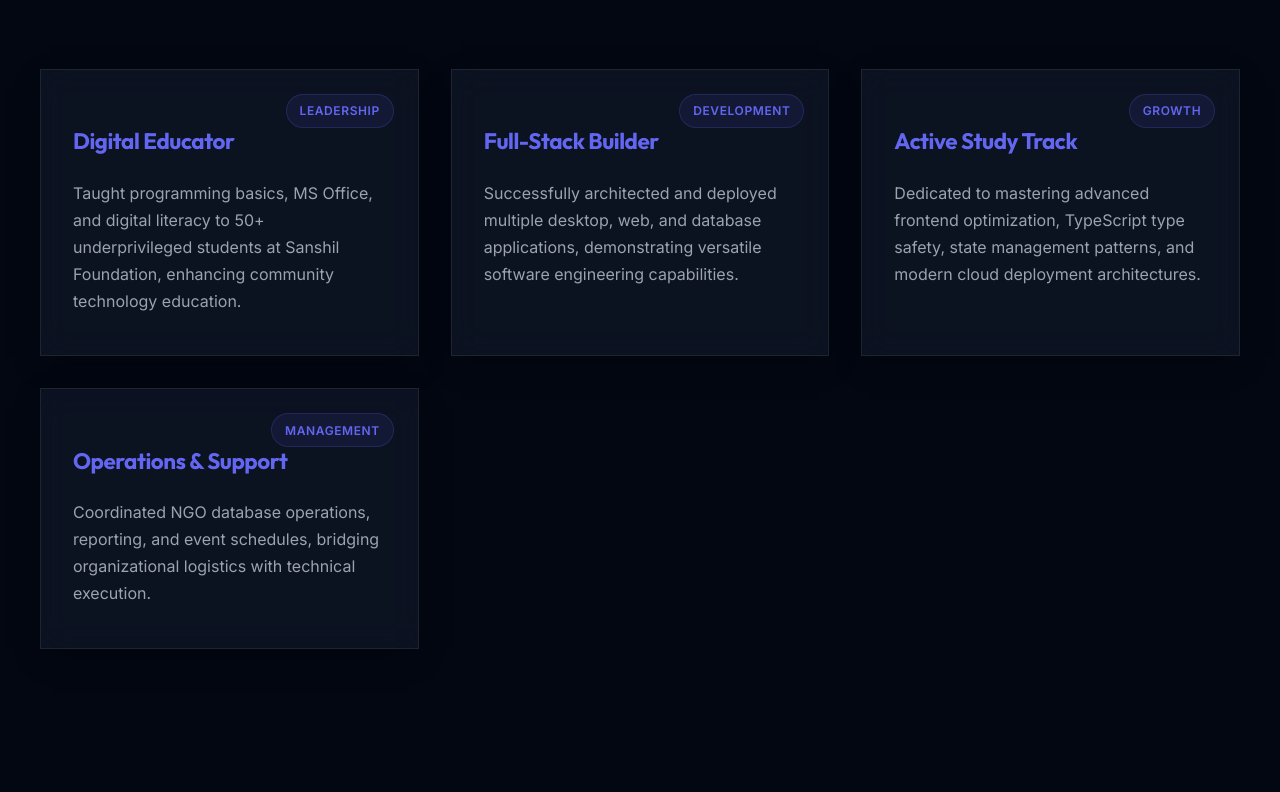
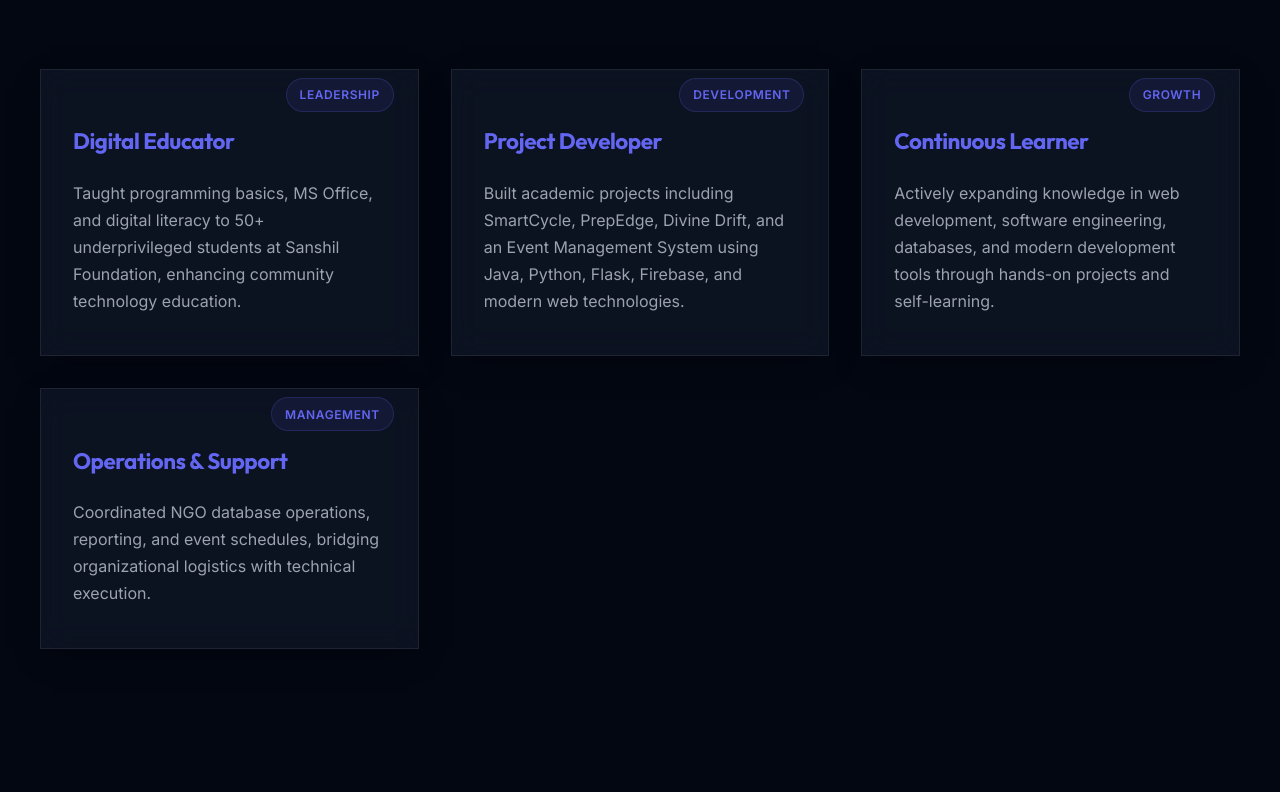
Before and after one commit to KhushiWalia09/portfolio, a React (Vite) app: page / in a window 1280 px wide. Shown: the part 4428-5220 px from the top of the page. Built offline with nearby package versions, Linux system fonts and the light colour scheme.

Commit message:
Changes done

```diff
--- a/src/components/Education.jsx
+++ b/src/components/Education.jsx
@@ -31,6 +31,8 @@ function Education() {
             <span className="education-uni">The NorthCap University</span>
             <span className="education-divider">|</span>
             <span className="education-duration-new">2023–2026</span>
+            <span className="education-divider">|</span>
+            <span className="education-grade">Recent CGPA: 8.35 / 10</span>
           </div>
 
           <div className="education-details-grid">
--- a/src/components/Highlights.jsx
+++ b/src/components/Highlights.jsx
@@ -79,7 +79,9 @@ function Highlights() {
           <div className="project-badge">Leadership</div>
           <h3>Digital Educator</h3>
           <p>
-            Taught programming basics, MS Office, and digital literacy to 50+ underprivileged students at Sanshil Foundation, enhancing community technology education.
+            Taught programming basics, MS Office, and digital literacy to 50+
+            underprivileged students at Sanshil Foundation, enhancing community
+            technology education.
           </p>
         </motion.div>
 
@@ -90,9 +92,11 @@ function Highlights() {
           variants={cardVariants}
         >
           <div className="project-badge">Development</div>
-          <h3>Full-Stack Builder</h3>
+          <h3>Project Developer</h3>
           <p>
-            Successfully architected and deployed multiple desktop, web, and database applications, demonstrating versatile software engineering capabilities.
+            Built academic projects including SmartCycle, PrepEdge, Divine
+            Drift, and an Event Management System using Java, Python, Flask,
+            Firebase, and modern web technologies.
           </p>
         </motion.div>
 
@@ -103,9 +107,11 @@ function Highlights() {
           variants={cardVariants}
         >
           <div className="project-badge">Growth</div>
-          <h3>Active Study Track</h3>
+          <h3>Continuous Learner</h3>
           <p>
-            Dedicated to mastering advanced frontend optimization, TypeScript type safety, state management patterns, and modern cloud deployment architectures.
+            Actively expanding knowledge in web development, software
+            engineering, databases, and modern development tools through
+            hands-on projects and self-learning.
           </p>
         </motion.div>
 
@@ -118,7 +124,8 @@ function Highlights() {
           <div className="project-badge">Management</div>
           <h3>Operations & Support</h3>
           <p>
-            Coordinated NGO database operations, reporting, and event schedules, bridging organizational logistics with technical execution.
+            Coordinated NGO database operations, reporting, and event schedules,
+            bridging organizational logistics with technical execution.
           </p>
         </motion.div>
       </motion.div>
--- a/src/components/Projects.css
+++ b/src/components/Projects.css
@@ -46,13 +46,25 @@
   transition: transform 0.5s cubic-bezier(0.4, 0, 0.2, 1);
 }
 
+.smartcycle-image {
+  width: 155%;
+  height: 110%;
+  max-width: none;
+}
+
+.divine-drift-image {
+  width: 110%;
+  height: 200%;
+  max-width: none;
+}
+
 .project-card:hover .project-image {
   transform: scale(1.06);
 }
 
 .project-badge {
   position: absolute;
-  top: 1.5rem;
+  top: 0.5rem;
   right: 1.5rem;
   padding: 0.4rem 0.8rem;
   background: rgba(99, 102, 241, 0.1);
--- a/src/components/Projects.jsx
+++ b/src/components/Projects.jsx
@@ -16,62 +16,86 @@ function Projects() {
       title: "PrepEdge",
       badge: "Web App",
       image: prepedgeImg,
-      summary: "Developed a Flask-based interview preparation platform to help students practice technical concepts and interview questions. Implemented structured learning modules and user-friendly navigation.",
+      summary:
+        "Developed a Flask-based interview preparation platform to help students practice technical concepts and interview questions. Implemented structured learning modules and user-friendly navigation.",
       tech: ["Python", "Flask", "Jinja2"],
       links: [
-        { text: "Live Demo", url: "https://prepedge-ivev.onrender.com", primary: true }
+        {
+          text: "Live Demo",
+          url: "https://prepedge-ivev.onrender.com",
+          primary: true,
+        },
       ],
       details: {
-        problem: "University students lack a unified, structured platform to practice core computer science topics (like OOP, DBMS, and DSA) alongside practical web concepts in a consolidated prep guide.",
+        problem:
+          "University students lack a unified, structured platform to practice core computer science topics (like OOP, DBMS, and DSA) alongside practical web concepts in a consolidated prep guide.",
         role: "Full-Stack Developer. Set up the Python Flask routing, designed HTML/Jinja2 responsive layouts, and integrated practice roadmaps.",
-        challenges: "Structuring learning hierarchies to offer incremental difficulty, and deploying the platform to Render with optimal cold-start loading times.",
+        challenges:
+          "Structuring learning hierarchies to offer incremental difficulty, and deploying the platform to Render with optimal cold-start loading times.",
         metrics: [
           "Successfully launched with 50+ hand-picked interview preparation questions.",
           "Reduced navigation onboarding friction for student preparation.",
-          "Highly responsive templates rendering correctly on all device widths."
-        ]
-      }
+          "Highly responsive templates rendering correctly on all device widths.",
+        ],
+      },
     },
     {
       title: "SmartCycle",
       badge: "ML & Web",
       image: smartcycleImg,
-      summary: "A web application designed to promote sustainable waste management and recycling awareness. Features user authentication, responsive design, and Firebase integration for data storage.",
+      summary:
+        "A web application designed to promote sustainable waste management and recycling awareness. Features user authentication, responsive design, and Firebase integration for data storage.",
       tech: ["HTML", "CSS", "JavaScript", "Firebase"],
       links: [
-        { text: "Live Demo", url: "https://smartcyclee.netlify.app/", primary: true }
+        {
+          text: "Live Demo",
+          url: "https://smartcyclee.netlify.app/",
+          primary: true,
+        },
       ],
       details: {
-        problem: "A lack of local recycling center visibility and user rewards programs prevents communities from engaging in consistent, proper waste sorting and green habits.",
+        problem:
+          "A lack of local recycling center visibility and user rewards programs prevents communities from engaging in consistent, proper waste sorting and green habits.",
         role: "Frontend Developer & Firebase Integrator. Designed user profile dashboards, integrated real-time location database fetch, and implemented user authentication.",
-        challenges: "Handling asynchronous read/write states for dynamic crowd-sourced locations while keeping the page layout responsive and lag-free.",
+        challenges:
+          "Handling asynchronous read/write states for dynamic crowd-sourced locations while keeping the page layout responsive and lag-free.",
         metrics: [
           "Successfully indexed and visualized 20+ verified local recycling centers.",
           "Integrated secure email/password user authentication using Firebase.",
-          "Page load speed under 1.2s via optimized static asset loading."
-        ]
-      }
+          "Page load speed under 1.2s via optimized static asset loading.",
+        ],
+      },
     },
     {
       title: "The Divine Drift",
       badge: "Graphics & Gaming",
       image: divineDriftImg,
-      summary: "An immersive 2D browser game utilizing HTML5 Canvas API. Features complex collision detection, particle systems, and dynamic audio-visual feedback loops.",
+      summary:
+        "An immersive 2D browser game utilizing HTML5 Canvas API. Features complex collision detection, particle systems, and dynamic audio-visual feedback loops.",
       tech: ["JavaScript", "Canvas", "AudioAPI"],
       links: [
-        { text: "Play Game", url: "https://divine-drift.vercel.app/", primary: true },
-        { text: "GitHub", url: "https://github.com/KhushiWalia09/Divine-Drift.git" }
+        {
+          text: "Play Game",
+          url: "https://divine-drift.vercel.app/",
+          primary: true,
+        },
+        {
+          text: "GitHub",
+          url: "https://github.com/KhushiWalia09/Divine-Drift.git",
+        },
       ],
       details: {
-        problem: "Many browser-based games are heavy to download, lag on mobile screens, and suffer from imprecise collision detectors that ruin high-speed gameplay.",
+        problem:
+          "Many browser-based games are heavy to download, lag on mobile screens, and suffer from imprecise collision detectors that ruin high-speed gameplay.",
         role: "Creator & Physics Programmer. Developed the custom rigid-body collision algorithm, canvas render pipeline, and particle generator without external physics engines.",
-        challenges: "Maintaining frame-rate independent physics loops at 60 FPS while rendering hundreds of active particles during explosions.",
+        challenges:
+          "Maintaining frame-rate independent physics loops at 60 FPS while rendering hundreds of active particles during explosions.",
         metrics: [
           "Maintained a stable 60 FPS across desktop and high-end mobile screens.",
           "Zero dependencies: built purely on vanilla JavaScript and Canvas API.",
-          "Extremely light payload: entire game bundle loads in less than 2MB."
-        ]
-      }
+          "Extremely light payload: entire game bundle loads in less than 2MB.",
+        ],
+      },
     },
   ];
 
@@ -121,7 +145,17 @@ function Projects() {
             whileHover={{ y: -10, transition: { duration: 0.3 } }}
           >
             <div className="project-image-container">
-              <img src={project.image} alt={project.title} className="project-image" />
+              <img
+                src={project.image}
+                alt={project.title}
+                className={`project-image ${
+                  project.title === "SmartCycle"
+                    ? "smartcycle-image"
+                    : project.title === "The Divine Drift"
+                      ? "divine-drift-image"
+                      : ""
+                }`}
+              />
             </div>
             <div className="project-badge">{project.badge}</div>
             <h3>{project.title}</h3>
@@ -182,7 +216,11 @@ function Projects() {
 
               <div className="modal-header">
                 <div className="modal-image-container">
-                  <img src={activeCaseStudy.image} alt={activeCaseStudy.title} className="modal-image" />
+                  <img
+                    src={activeCaseStudy.image}
+                    alt={activeCaseStudy.title}
+                    className="modal-image"
+                  />
                 </div>
                 <span className="project-badge">{activeCaseStudy.badge}</span>
                 <h3>{activeCaseStudy.title}</h3>
--- a/src/components/Skills.jsx
+++ b/src/components/Skills.jsx
@@ -15,7 +15,7 @@ function Skills() {
     {
       name: "Programming",
       skills: [
-        { name: "Python", level: "Advanced" },
+        { name: "Python", level: "Intermediate" },
         { name: "Java", level: "Intermediate" }
       ]
     },
```
